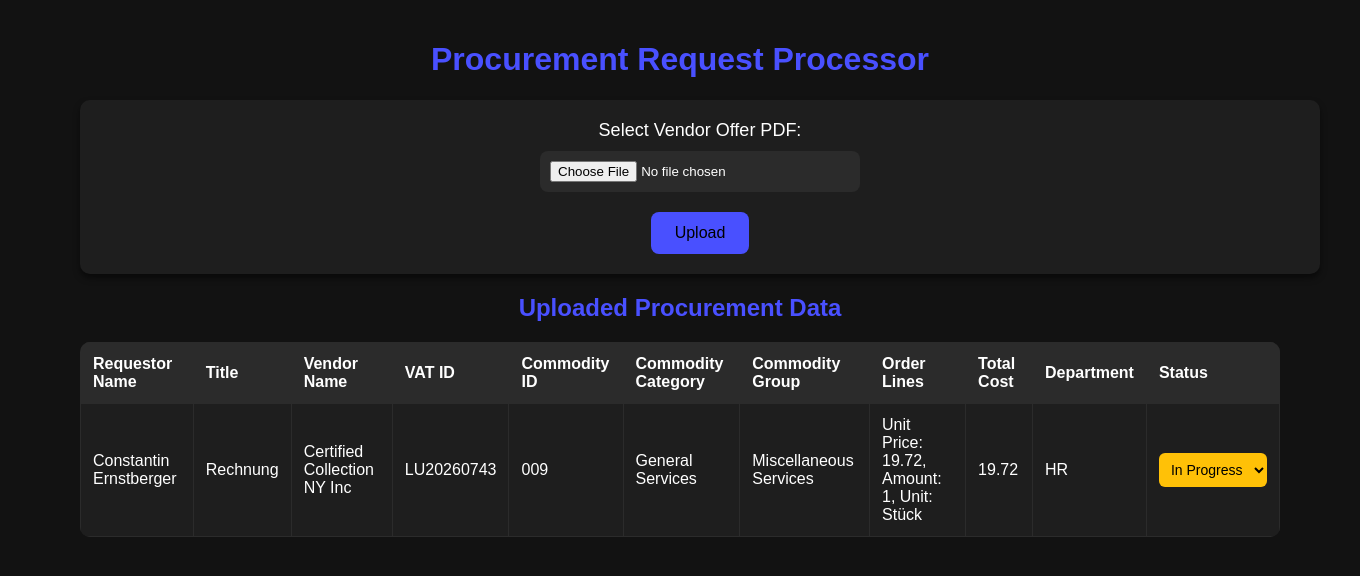
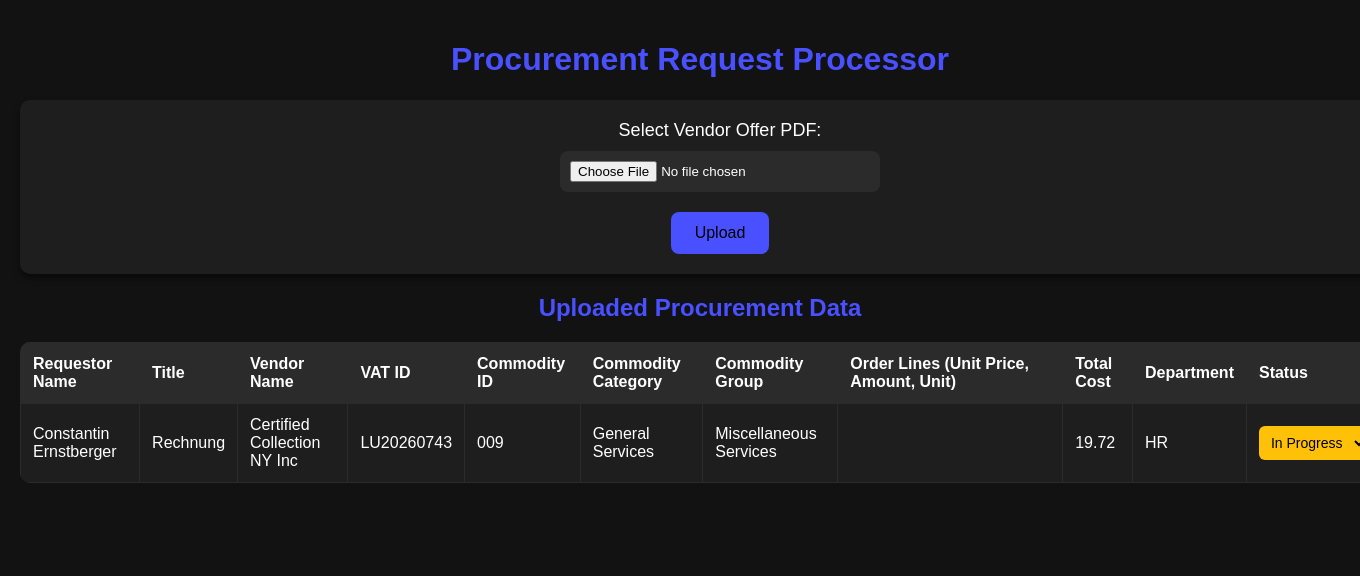
Before and after one commit to constantin1101/askLio_Challenge, a Flask app: page / in a window 1360 px wide; the page is wider, and only the part inside the window is pictured. Shown: the top 576 px of that part. Run offline with Flask 3, Linux system fonts and the light colour scheme.

Commit message:
Slight changes to layout

```diff
--- a/templates/index.html
+++ b/templates/index.html
@@ -23,7 +23,7 @@
         /* Center container for all content */
         .container {
             width: 100%;
-            max-width: 1200px; /* Set a max width */
+            max-width: 1500px; /* Set a max width */
             margin: 0 auto;
             padding: 20px;
         }
@@ -98,6 +98,13 @@
         td {
             background-color: #1E1E1E;
             color: #ffffff;
+        }
+
+        /* Make the "Order Lines" column wider */
+        td:nth-child(8), th:nth-child(8) {
+            min-width: 200px; /* Set a minimum width */
+            max-width: 200px; /* Optional maximum width */
+            word-wrap: break-word; /* Wrap text if it exceeds the width */
         }
 
         select {
@@ -238,7 +245,7 @@
                         <th>Commodity ID</th>
                         <th>Commodity Category</th>
                         <th>Commodity Group</th>
-                        <th>Order Lines</th>
+                        <th>Order Lines (Unit Price, Amount, Unit)</th>
                         <th>Total Cost</th>
                         <th>Department</th>
                         <th>Status</th>
@@ -254,7 +261,7 @@
                         <td>{{ row["Commodity ID"] }}</td>
                         <td>{{ row["Commodity Category"] }}</td>
                         <td>{{ row["Commodity Group"] }}</td>
-                        <td>{{ row["Order Lines"] }}</td>
+                        <td>{{ row["Order Lines (Unit Price, Amount, Unit)"] }}</td>
                         <td>{{ row["Total Cost"] }}</td>
                         <td>{{ row["Department"] }}</td>
                         <td>
```
